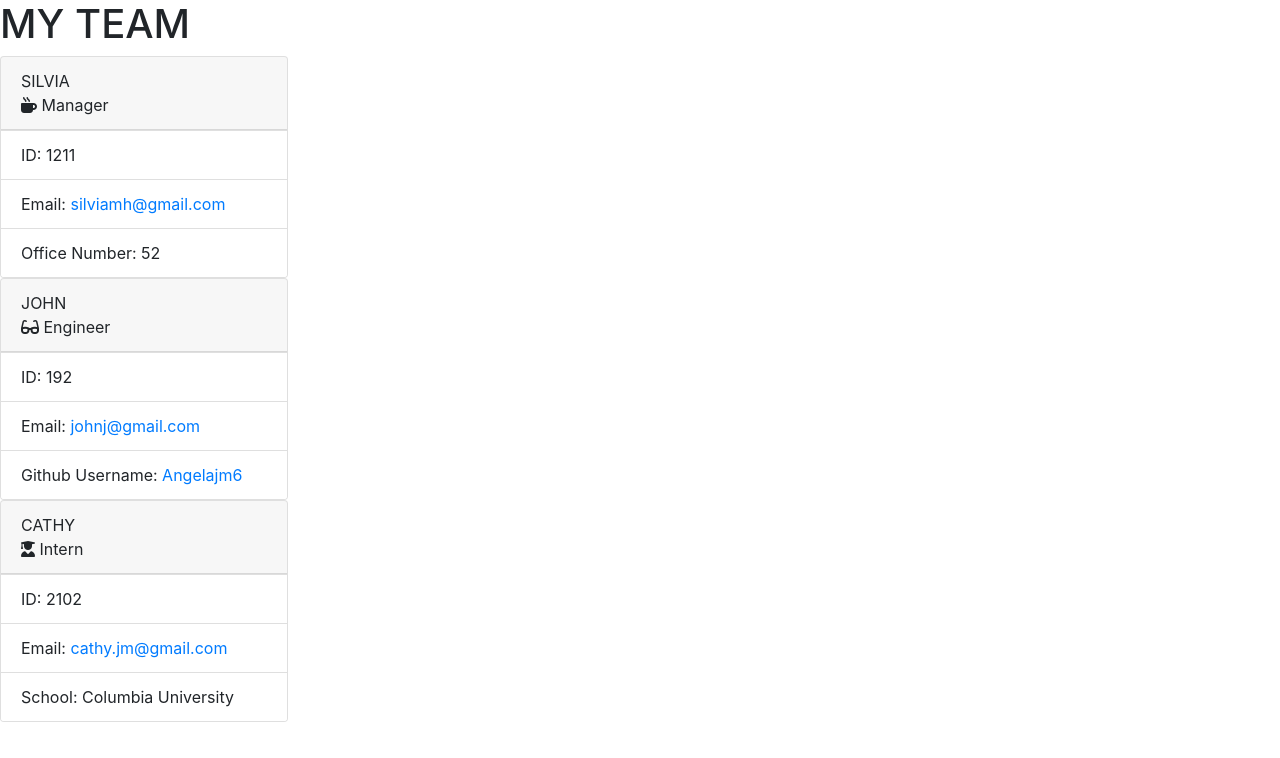
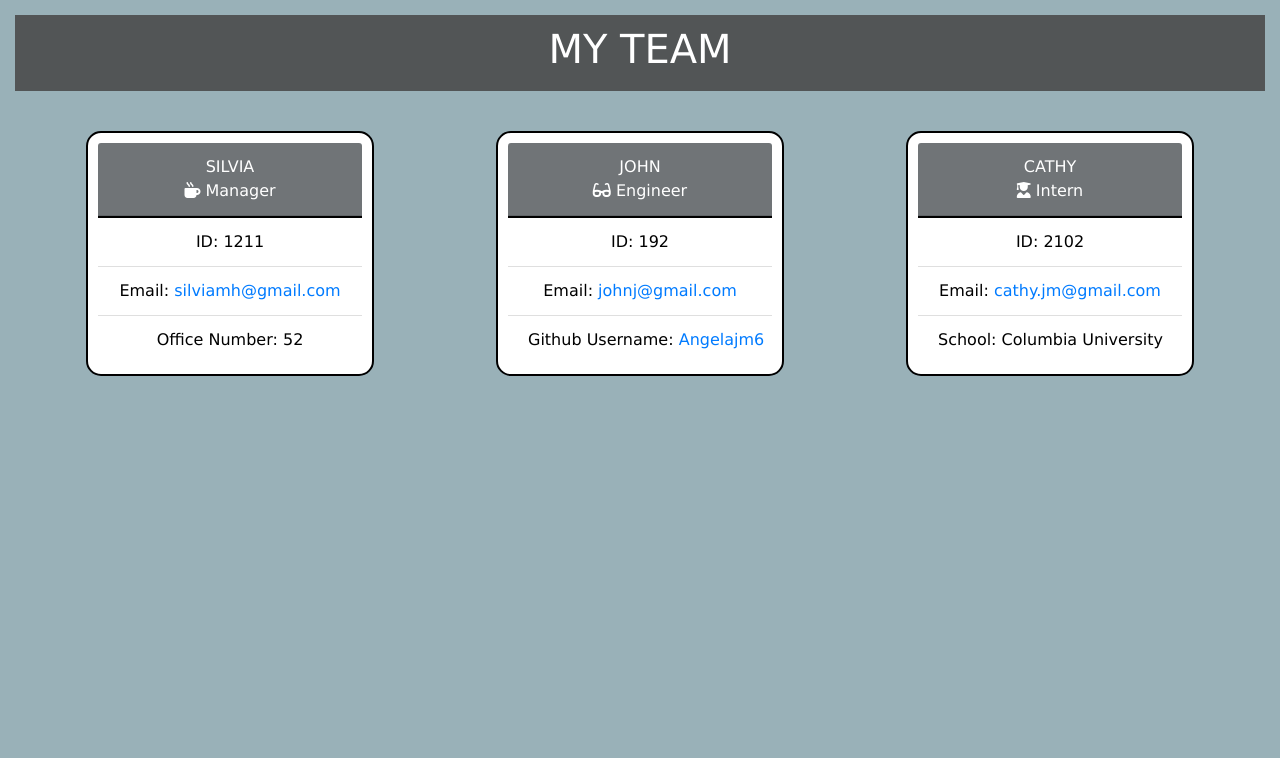
Before and after one commit to Angelajm6/save-my-team, a website: page output/index.html in a window 1280 px wide. Drawn offline with nearby package versions, Linux system fonts and the light colour scheme; files that its build step writes are made by us from their sources.

Commit message:
modified README and html files. Created styling for the index.html file

```diff
--- a/output/index.html
+++ b/output/index.html
@@ -7,7 +7,7 @@
         <link rel="stylesheet" href="https://stackpath.bootstrapcdn.com/bootstrap/4.5.0/css/bootstrap.min.css"
             integrity="sha384-9aIt2nRpC12Uk9gS9baDl411NQApFmC26EwAOH8WgZl5MYYxFfc+NcPb1dKGj7Sk" crossorigin="anonymous">
         <script src="https://kit.fontawesome.com/1e0a13a89f.js" crossorigin="anonymous"></script>
-        <link rel="stylesheet" href="../dist/style.css" />
+        <link rel="stylesheet" href="../output/style.css" />
         <title>My Team Profile</title>
     </head>
 
--- a/output/style.css
+++ b/output/style.css
@@ -0,0 +1,53 @@
+body {
+    font-family: 'Lucida Sans', 'Lucida Sans Regular';
+    background-color: #99b1b8;
+}
+
+header {
+    color: white;
+    background-color: rgb(32 19 17 / 58%);
+    padding: 10px;
+    display: flex;
+    justify-content: center;
+    font-size: 2em;
+    margin: 15px;
+    padding: 10px;
+}
+
+main {
+    display:flex;
+    flex-wrap:wrap;
+    justify-content:space-around;
+    text-align: center;
+    margin: 15px;
+    padding: 10px;
+}
+
+.card {
+    padding: 10px;
+    margin: 15px;
+    border: 2px solid black;
+    border-radius:15px;
+}
+
+.card-header {
+    color: white;
+    background-color: rgb(10 16 22 / 58%);
+}
+
+.list-group {
+    color: black;
+}
+
+.list-group-item {
+    white-space: nowrap;
+    overflow: visible;
+}
+
+.card:hover {
+    transform: translateY(-15px);
+}
+
+#email {
+    color:rgb(29 51 100 / 58%);
+}
```
Also changed, not shown: README.md.
